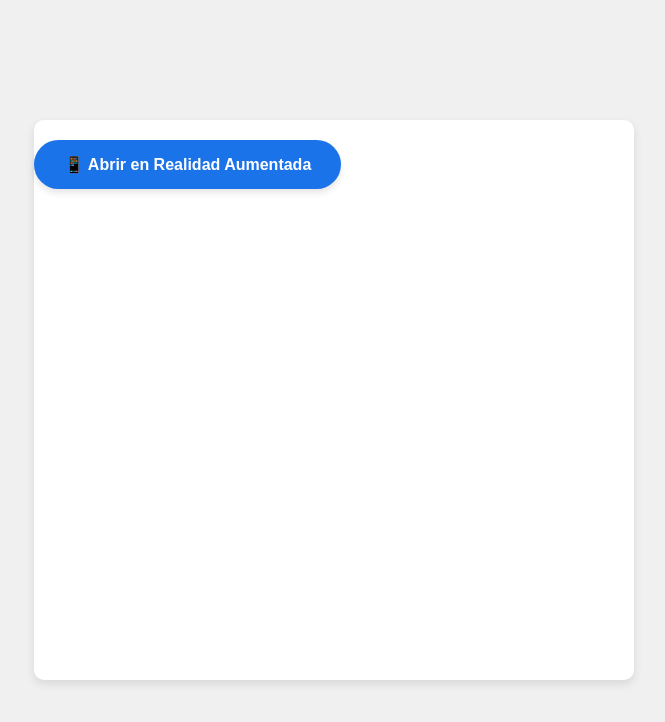
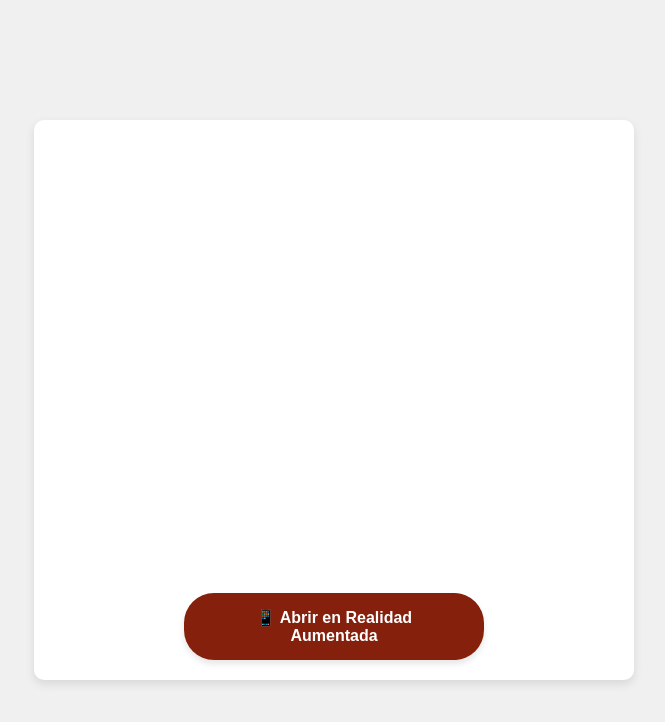
Before and after one commit to erendiramunare-hub/model3d, a plain HTML site: page index.html in a window 1280 px wide. Shown: the whole page, without its empty margins (306-971 px from the left). Drawn offline with Linux system fonts and the light colour scheme; some packages are replaced by stand-ins of ours; a script that the page names is missing.

Commit message:
Modify AR button styles and add position relative
Updated AR button styles and positioning.

```diff
--- a/index.html
+++ b/index.html
@@ -7,8 +7,27 @@
   <script type="module" src="https://ajax.googleapis.com/ajax/libs/model-viewer/3.4.0/model-viewer.min.js"></script>
   <style>
     body { margin: 0; padding: 0; background-color: #f0f0f0; display: flex; justify-content: center; align-items: center; height: 100vh; flex-direction: column; font-family: sans-serif; }
-    model-viewer { width: 100%; max-width: 600px; height: 70vh; background-color: #ffffff; border-radius: 10px; box-shadow: 0 4px 10px rgba(0,0,0,0.1); }
-    .ar-button { background-color: #1a73e8; color: white; border: none; padding: 15px 30px; border-radius: 30px; font-size: 16px; font-weight: bold; margin-top: 20px; cursor: pointer; box-shadow: 0 4px 6px rgba(0,0,0,0.1); }
+
+    /* Agregamos position: relative para que el botón no se salga del recuadro blanco */
+    model-viewer { width: 100%; max-width: 600px; height: 70vh; background-color: #ffffff; border-radius: 10px; box-shadow: 0 4px 10px rgba(0,0,0,0.1); position: relative; }
+
+    .ar-button {
+      background-color: #85200c; /* Tu color guinda */
+      color: white;
+      border: none;
+      padding: 15px 30px;
+      border-radius: 30px;
+      font-size: 16px;
+      font-weight: bold;
+      cursor: pointer;
+      box-shadow: 0 4px 6px rgba(0,0,0,0.1);
+
+      /* Instrucciones para anclar el botón al centro inferior */
+      position: absolute;
+      bottom: 20px;
+      left: 50%;
+      transform: translateX(-50%);
+    }
   </style>
 </head>
 <body>
@@ -16,7 +35,7 @@
   <model-viewer
     src="https://raw.githubusercontent.com/erendiramunare-hub/model3d/main/encatrinados3d.glb"
     ar
-    ar-modes="webxr quick-look"
+    ar-modes="webxr scene-viewer quick-look"
     camera-controls
     auto-rotate
     shadow-intensity="1">
```
